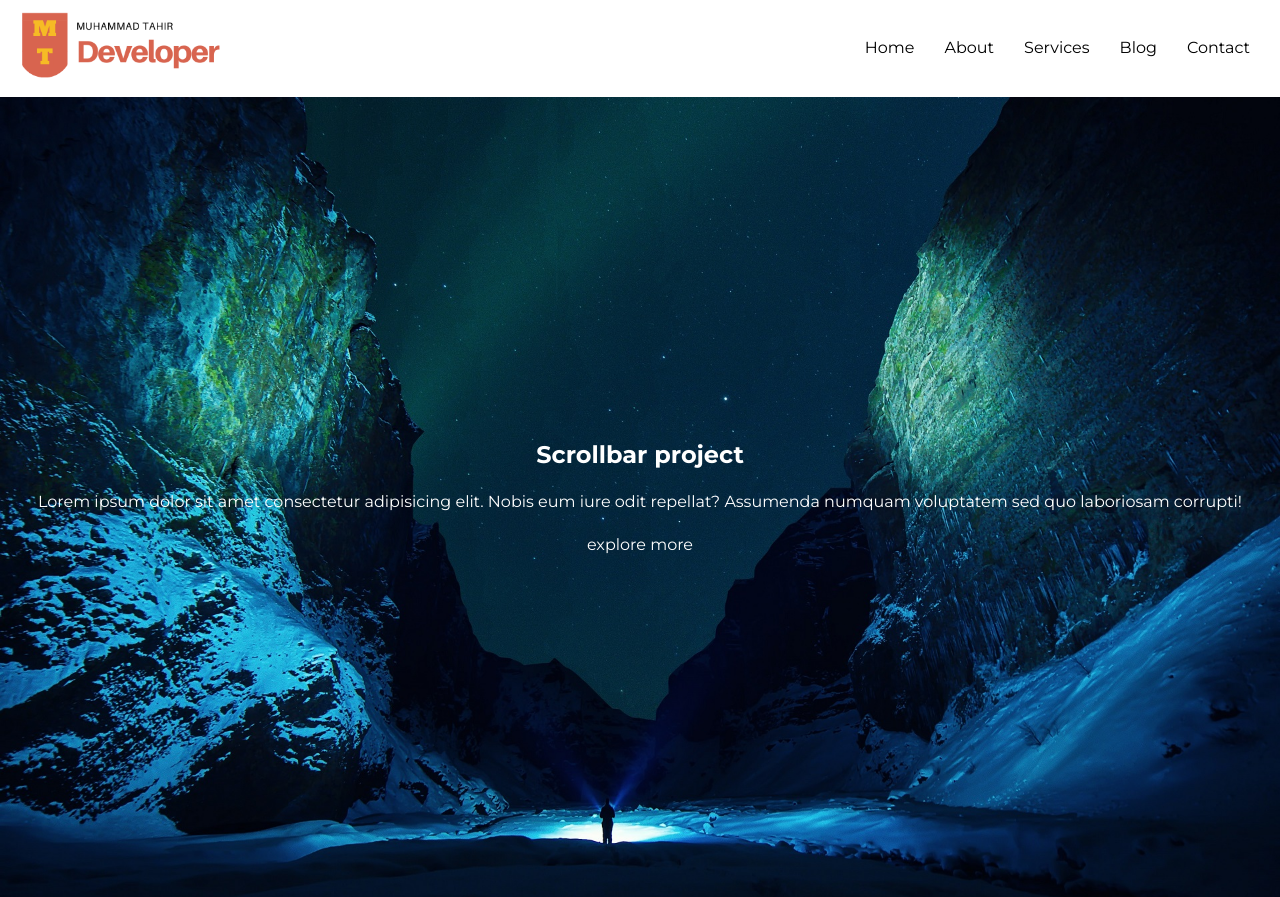
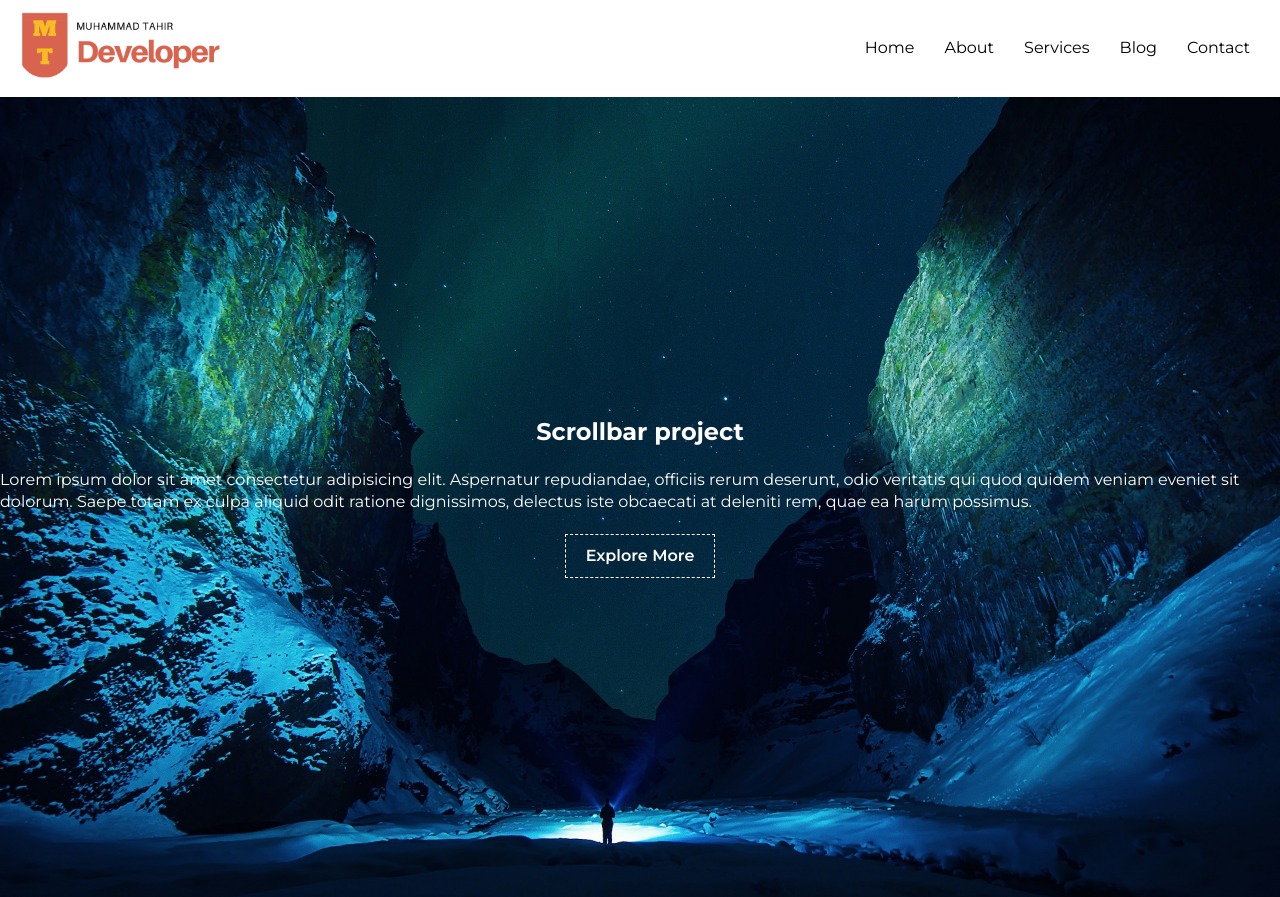
Before and after one commit to MTahir27/JavaScript_Projects, a PHP site: page /11-Scrollbar in a window 1280 px wide. Run offline with PHP 8.4, Linux system fonts and the light colour scheme.

Commit message:
Button Styling

```diff
--- a/11-Scrollbar/index.html
+++ b/11-Scrollbar/index.html
@@ -55,10 +55,11 @@
             <div class="container">
                 <section class="hero-section">
                     <h1>Scrollbar project</h1>
-                    <p>Lorem ipsum dolor sit amet consectetur adipisicing elit. Nobis eum iure odit repellat? Assumenda
-                        numquam
-                        voluptatem sed quo laboriosam corrupti!</p>
-                    <div class="btn">explore more</div>
+                    <p>Lorem ipsum dolor sit amet consectetur adipisicing elit. Aspernatur repudiandae, officiis rerum
+                        deserunt, odio veritatis qui quod quidem veniam eveniet sit dolorum. Saepe totam ex culpa
+                        aliquid odit ratione dignissimos, delectus iste obcaecati at deleniti rem, quae ea harum
+                        possimus.</p>
+                    <div class="btn btn-white">explore more</div>
                 </section>
             </div>
 
--- a/11-Scrollbar/style.css
+++ b/11-Scrollbar/style.css
@@ -9,6 +9,7 @@
     --white: #fff;
     --black: #000;
     --gray: #f9f9f9;
+    --tranparent: tranparent;
 }
 
 body {
@@ -16,6 +17,35 @@ body {
     line-height: 1.4;
     font-size: 1rem;
     background-color: var(--gray);
+}
+
+.btn {
+    padding: 10px 20px;
+    cursor: pointer;
+    text-transform: capitalize;
+    font-weight: 600;
+}
+
+.btn-primary {
+    background-color: var(--primarycolor);
+    color: var(--white);
+    border: 1px dashed var(--primarycolor);
+}
+
+.btn-primary:hover {
+    background-color: var(--tansparent);
+
+}
+
+.btn-white {
+    color: var(--white);
+    border: 1px dashed var(--white);
+}
+
+.btn-white:hover {
+    color: var(--primarycolor);
+    background-color: var(--white);
+    border-color: var(--primarycolor);
 }
 
 
```
